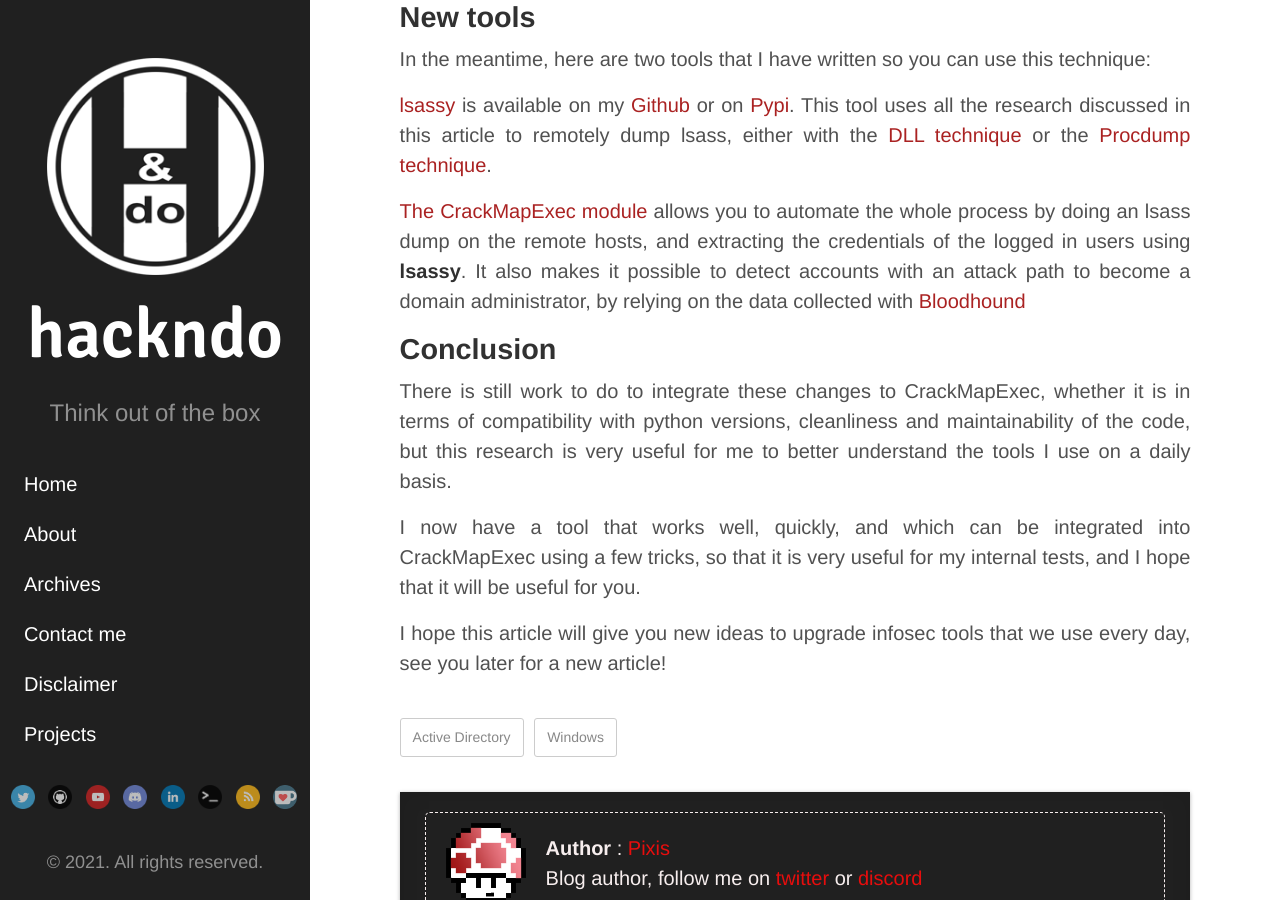
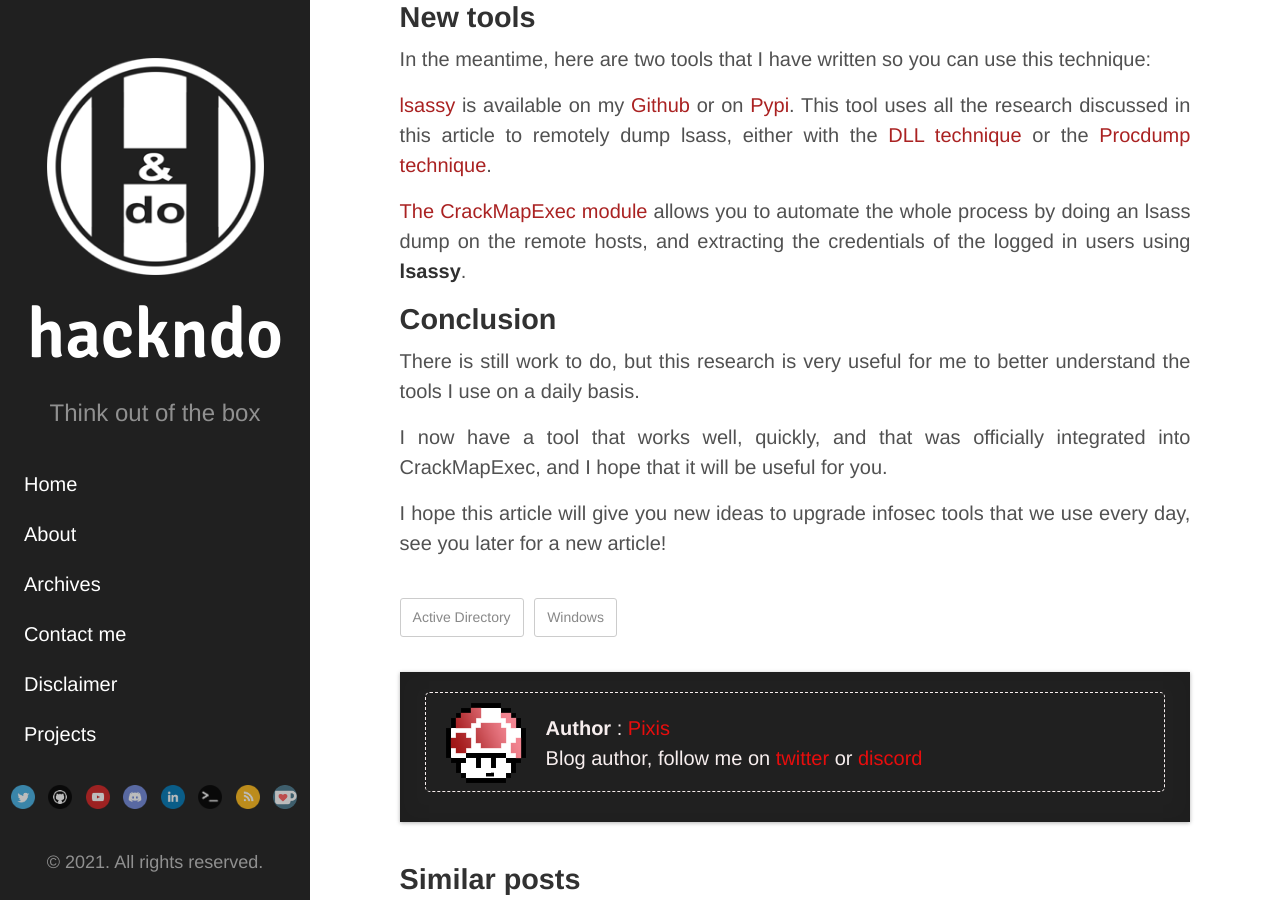
Before and after one commit to Hackndo/en.hackndo.github.io, a Jekyll site: the page built from _posts/2019-11-29-remote-lass-dump-passwords.md, in a window 1280 px wide and 900 px high, scrolled down 14139 px. Built offline with Jekyll 4.4.1, drawn with Linux system fonts in a browser that asks for light colours; comment, search, counter and statistics services are not loaded.

Commit message:
Update lsass article

```diff
--- a/_posts/2019-11-29-remote-lass-dump-passwords.md
+++ b/_posts/2019-11-29-remote-lass-dump-passwords.md
@@ -425,12 +425,12 @@
 
 [lsassy](https://github.com/Hackndo/lsassy) is available on my [Github](https://github.com/Hackndo/lsassy) or on [Pypi](https://pypi.org/project/lsassy/). This tool uses all the research discussed in this article to remotely dump lsass, either with the [DLL technique](#remove-procdump-from-the-equation) or the [Procdump technique](#manual-method--procdump).
 
-[The CrackMapExec module](https://github.com/Hackndo/lsassy/tree/master/cme) allows you to automate the whole process by doing an lsass dump on the remote hosts, and extracting the credentials of the logged in users using **lsassy**. It also makes it possible to detect accounts with an attack path to become a domain administrator, by relying on the data collected with [Bloodhound](/bloodhound)
+[The CrackMapExec module](https://github.com/byt3bl33d3r/CrackMapExec/blob/master/cme/modules/lsassy.py) allows you to automate the whole process by doing an lsass dump on the remote hosts, and extracting the credentials of the logged in users using **lsassy**.
 
 ## Conclusion
 
-There is still work to do to integrate these changes to CrackMapExec, whether it is in terms of compatibility with python versions, cleanliness and maintainability of the code, but this research is very useful for me to better understand the tools I use on a daily basis.
+There is still work to do, but this research is very useful for me to better understand the tools I use on a daily basis.
 
-I now have a tool that works well, quickly, and which can be integrated into CrackMapExec using a few tricks, so that it is very useful for my internal tests, and I hope that it will be useful for you.
+I now have a tool that works well, quickly, and that was officially integrated into CrackMapExec, and I hope that it will be useful for you.
 
 I hope this article will give you new ideas to upgrade infosec tools that we use every day, see you later for a new article!
```
